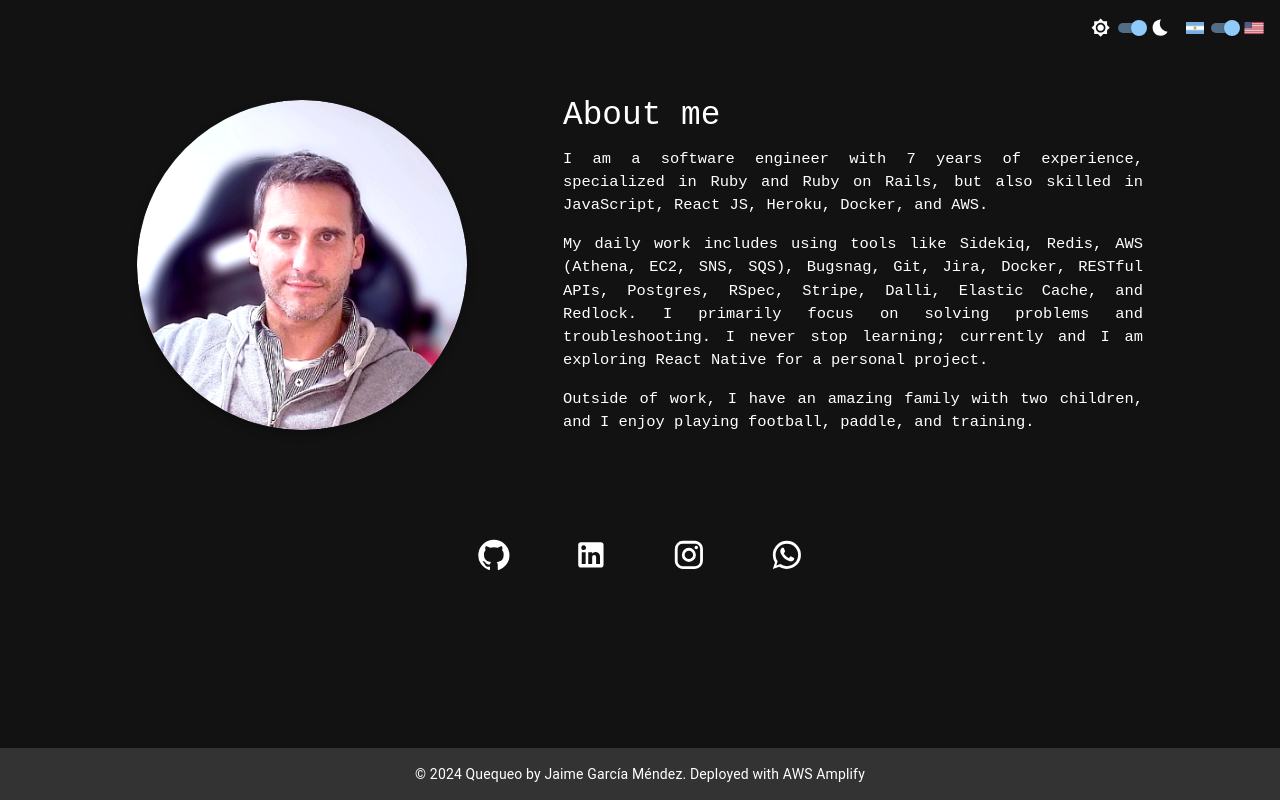
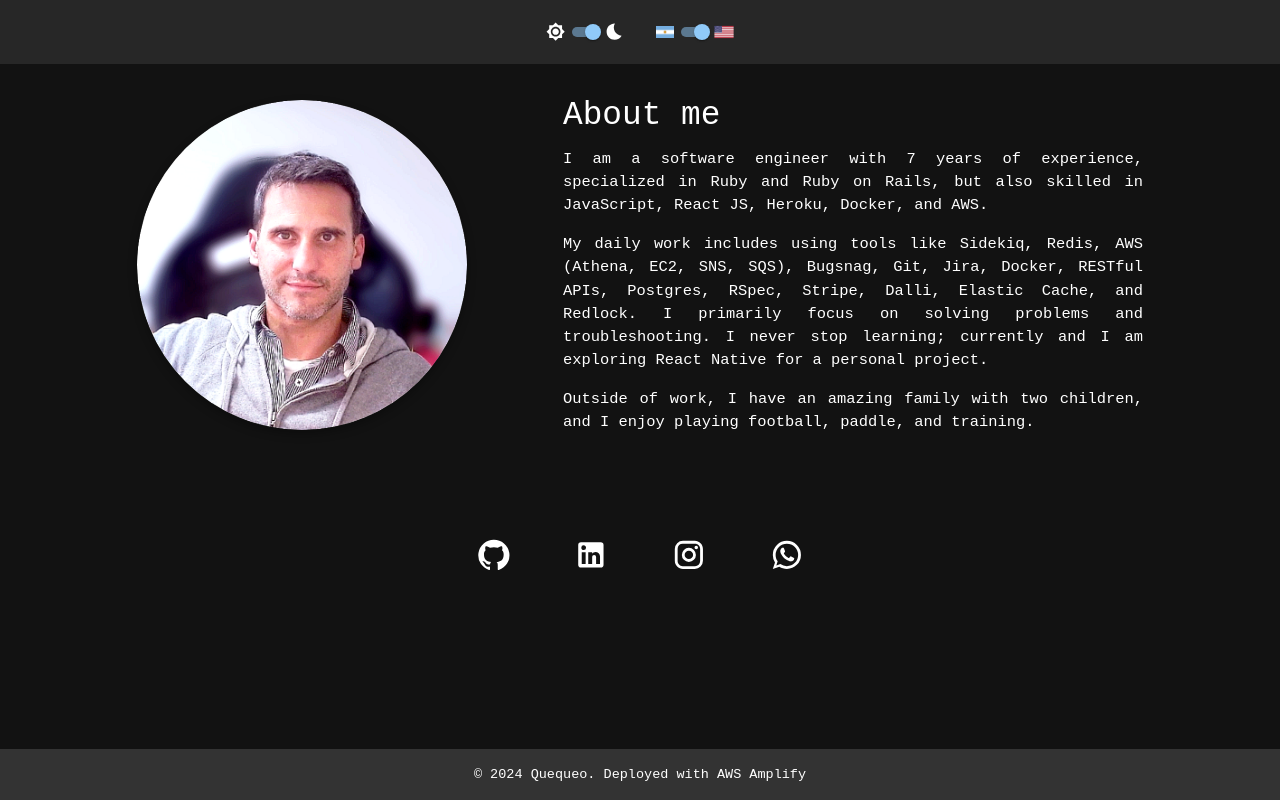
Before and after one commit to quequeo/web-quequeo, a React (Create React App) app: page / in a window 1280 px wide. Built offline with nearby package versions, Linux system fonts and the light colour scheme; no server answers.

Commit message:
Context for darkmode and language

```diff
--- a/src/App.js
+++ b/src/App.js
@@ -1,7 +1,8 @@
 import React from 'react';
 import { BrowserRouter as Router, Route, Routes, Navigate } from 'react-router-dom';
+import { AuthProvider } from './context/AuthContext';
 import { AuthContext } from './context/AuthContext';
-import { AuthProvider } from './context/AuthContext';
+import { ThemeProviderCustom } from './context/ThemeContext';
 import Home from './pages/Home';
 import About from './pages/About';
 import Projects from './pages/Projects';
@@ -9,16 +10,16 @@ import Profile from './pages/Profile';
 import CreateProject from './pages/CreateProject';
 import EditProject from './pages/EditProject';
 import Experience from './pages/Experience';
-import Navbar from './components/Navbar';
+import SimpleNavbar from './components/SimpleNavbar';
 import Login from './components/Login';
 import Footer from './components/Footer';
 
 function App() {
-
   return (
     <AuthProvider>
+      <ThemeProviderCustom>
+        <SimpleNavbar />
         <Router>
-        <Navbar />
           <Routes>
             <Route path="/" element={<Home />} />
             <Route path="/home" element={<Home />} />
@@ -32,6 +33,7 @@ function App() {
           </Routes>
           <Footer />
         </Router>
+      </ThemeProviderCustom>
     </AuthProvider>
   );
 }
--- a/src/components/Footer.js
+++ b/src/components/Footer.js
@@ -15,7 +15,7 @@ function Footer() {
       }}
     >
       <Typography variant="body2">
-        © 2024 Quequeo by Jaime García Méndez. Deployed with AWS Amplify
+        © 2024 Quequeo. Deployed with AWS Amplify
       </Typography>
     </Box>
   );
--- a/src/components/Navbar.js
+++ /dev/null
@@ -1,4 +0,0 @@
-function SimpleNavbar() {
-}
-
-export default SimpleNavbar;
--- /dev/null
+++ b/src/components/SimpleNavbar.js
@@ -0,0 +1,55 @@
+import React, { useContext } from 'react';
+import { AppBar, Toolbar, Box, Switch } from '@mui/material';
+import { Brightness7, Bedtime } from '@mui/icons-material';
+import { ThemeContext } from '../context/ThemeContext';
+
+function SimpleNavbar() {
+  const { darkMode, toggleDarkMode, language, toggleLanguage } = useContext(ThemeContext);
+
+  return (
+    <AppBar
+      position="absolute"
+      sx={{
+        backgroundColor: 'transparent',
+        boxShadow: 'none',
+        top: 0,
+        zIndex: 1,
+      }}
+    >
+      <Toolbar
+        sx={{
+          display: 'flex',
+          justifyContent: 'center',
+          alignItems: 'center',
+          height: 'auto',
+        }}
+      >
+        <Box sx={{ display: 'flex', alignItems: 'center', gap: '2rem' }}>
+          {/* Dark Mode Toggle */}
+          <Box sx={{ display: 'flex', alignItems: 'center' }}>
+            <Brightness7 fontSize="small" />
+            <Switch checked={darkMode} onChange={toggleDarkMode} size="small" />
+            <Bedtime fontSize="small" />
+          </Box>
+
+          {/* Language Toggle */}
+          <Box sx={{ display: 'flex', alignItems: 'center' }}>
+            <img
+              src="/argentina-flag.png"
+              alt="Español"
+              style={{ width: '18px', height: '12px' }}
+            />
+            <Switch checked={language === 'en'} onChange={toggleLanguage} size="small" />
+            <img
+              src="/us-flag.png"
+              alt="English"
+              style={{ width: '20px', height: '24px' }}
+            />
+          </Box>
+        </Box>
+      </Toolbar>
+    </AppBar>
+  );
+}
+
+export default SimpleNavbar;
--- /dev/null
+++ b/src/context/ThemeContext.js
@@ -0,0 +1,35 @@
+import React, { createContext, useState, useMemo } from 'react';
+import { ThemeProvider, createTheme, CssBaseline } from '@mui/material';
+
+export const ThemeContext = createContext();
+
+export const ThemeProviderCustom = ({ children }) => {
+  const [darkMode, setDarkMode] = useState(true);
+  const [language, setLanguage] = useState('en');
+
+  const toggleDarkMode = () => setDarkMode((prev) => !prev);
+  const toggleLanguage = () => setLanguage((prev) => (prev === 'en' ? 'es' : 'en'));
+
+  const theme = useMemo(
+    () =>
+      createTheme({
+        palette: {
+          mode: darkMode ? 'dark' : 'light',
+        },
+        typography: {
+          fontFamily: 'Nova Mono, monospace',
+          fontSize: 13.5,
+        },
+      }),
+    [darkMode]
+  );
+
+  return (
+    <ThemeContext.Provider value={{ darkMode, toggleDarkMode, language, toggleLanguage }}>
+      <ThemeProvider theme={theme}>
+        <CssBaseline />
+        {children}
+      </ThemeProvider>
+    </ThemeContext.Provider>
+  );
+};
--- a/src/pages/Home.js
+++ b/src/pages/Home.js
@@ -1,32 +1,10 @@
-import React, { useState } from 'react';
-import { Box, Typography, Avatar, IconButton, Switch } from '@mui/material';
+import React, { useContext } from 'react';
+import { Box, Typography, Avatar, IconButton } from '@mui/material';
 import { GitHub, LinkedIn, Instagram, WhatsApp } from '@mui/icons-material';
-import { createTheme, ThemeProvider } from '@mui/material/styles';
-import { CssBaseline } from '@mui/material';
-import Brightness7Icon from '@mui/icons-material/Brightness7';
-import BedtimeIcon from '@mui/icons-material/Bedtime';
+import { ThemeContext } from '../context/ThemeContext';
 
 function Home() {
-  const [darkMode, setDarkMode] = useState(true);
-  const [language, setLanguage] = useState('en');
-
-  const theme = createTheme({
-    palette: {
-      mode: darkMode ? 'dark' : 'light',
-    },
-    typography: {
-      fontFamily: 'Nova Mono, monospace',
-      fontSize: 13.5,
-    },
-  });
-
-  const toggleDarkMode = () => {
-    setDarkMode(!darkMode);
-  };
-
-  const toggleLanguage = () => {
-    setLanguage(language === 'es' ? 'en' : 'es');
-  };
+  const { language } = useContext(ThemeContext);
 
   const textContent = {
     es: {
@@ -44,8 +22,6 @@ function Home() {
   };
 
   return (
-    <ThemeProvider theme={theme}>
-      <CssBaseline />
     <Box
       sx={{
         display: 'flex',
@@ -56,36 +32,6 @@ function Home() {
         gap: '6rem',
       }}
     >
-        <Box
-          sx={{
-            position: 'absolute',
-            top: '1rem',
-            right: '1rem',
-            display: 'flex',
-            alignItems: 'center',
-            gap: '1rem',
-          }}
-        >
-          <Box sx={{ display: 'flex', alignItems: 'center' }}>
-            <Brightness7Icon fontSize="small" />
-            <Switch checked={darkMode} onChange={toggleDarkMode} size="small" />
-            <BedtimeIcon fontSize="small" />
-          </Box>
-          <Box sx={{ display: 'flex', alignItems: 'center' }}>
-            <img
-              src="/argentina-flag.png"
-              alt="Español"
-              style={{ width: '18px', height: '12px' }}
-            />
-            <Switch checked={language === 'en'} onChange={toggleLanguage} size="small" />
-            <img
-              src="/us-flag.png"
-              alt="English"
-              style={{ width: '20px', height: '24px' }}
-            />
-          </Box>
-        </Box>
-
       <Box
         sx={{
           display: 'flex',
@@ -143,7 +89,6 @@ function Home() {
         </IconButton>
       </Box>
     </Box>
-    </ThemeProvider>
   );
 }
 
```
Lines whose indentation alone changed are shown as unchanged.
